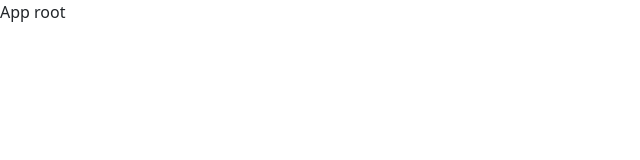
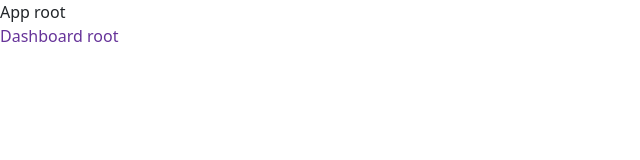
Before and after one commit to johnsonsamueln/petdesk-interview, a React (Create React App) app in the folder src/ClientApp/: page / in a window 1280 px wide. Shown: the top 160 px of the page, without its empty margins (0-640 px from the left). Built offline with nearby package versions, Linux system fonts and the light colour scheme.

Commit message:
Added sub-component with styles

```diff
--- a/src/ClientApp/src/App.tsx
+++ b/src/ClientApp/src/App.tsx
@@ -1,13 +1,16 @@
 import React, { Component } from 'react';
-import { Route, Routes } from 'react-router-dom';
 import './custom.css';
+import { Dashboard } from './components/Dashboard';
 
 export default class App extends Component {
   static displayName = App.name;
 
   render() {
     return (
+      <>
       <div>App root</div>
+      <Dashboard />
+      </>
     );
   }
 }
--- /dev/null
+++ b/src/ClientApp/src/components/Dashboard.css
@@ -0,0 +1,3 @@
+.title {
+    color: rebeccapurple;
+}
--- /dev/null
+++ b/src/ClientApp/src/components/Dashboard.tsx
@@ -0,0 +1,8 @@
+import * as React from "react"
+import "./Dashboard.css"
+
+export const Dashboard: React.FC = () => {
+    return (
+        <div className="title">Dashboard root</div>
+    )
+}
```
